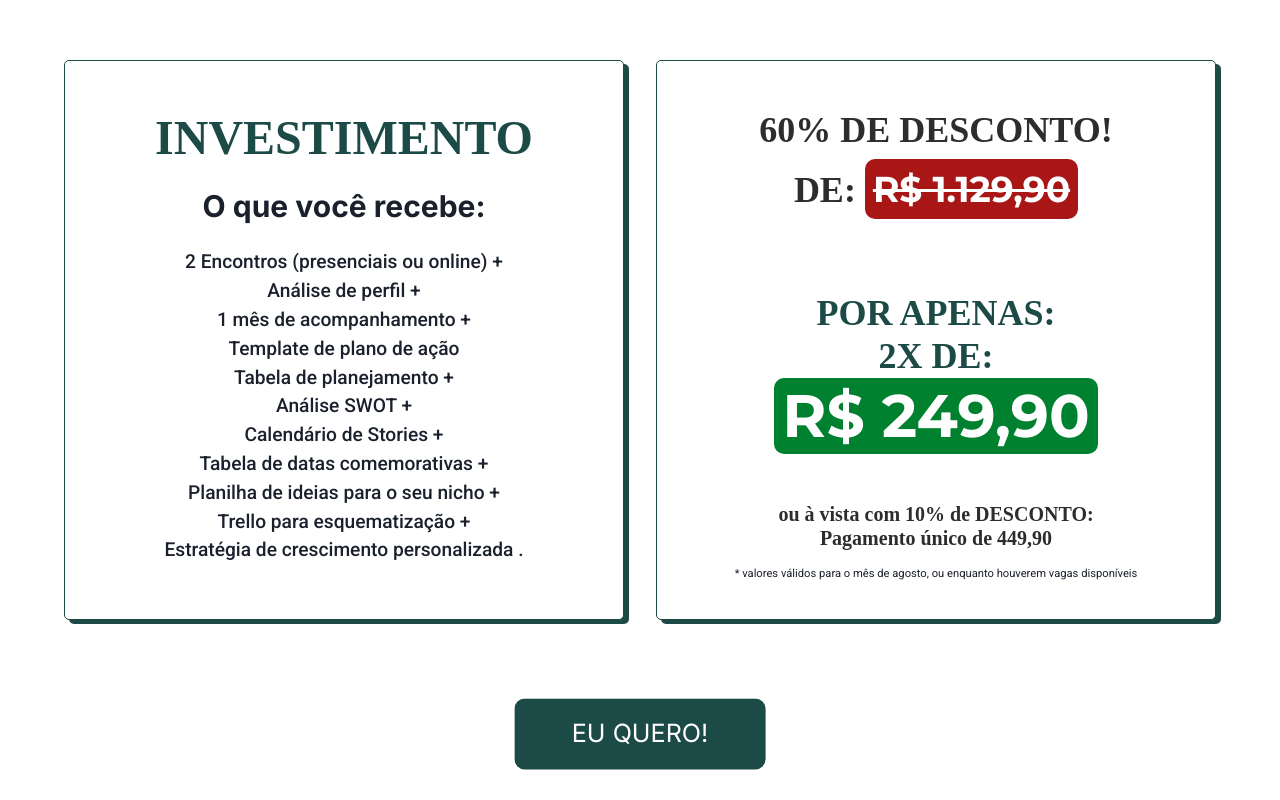
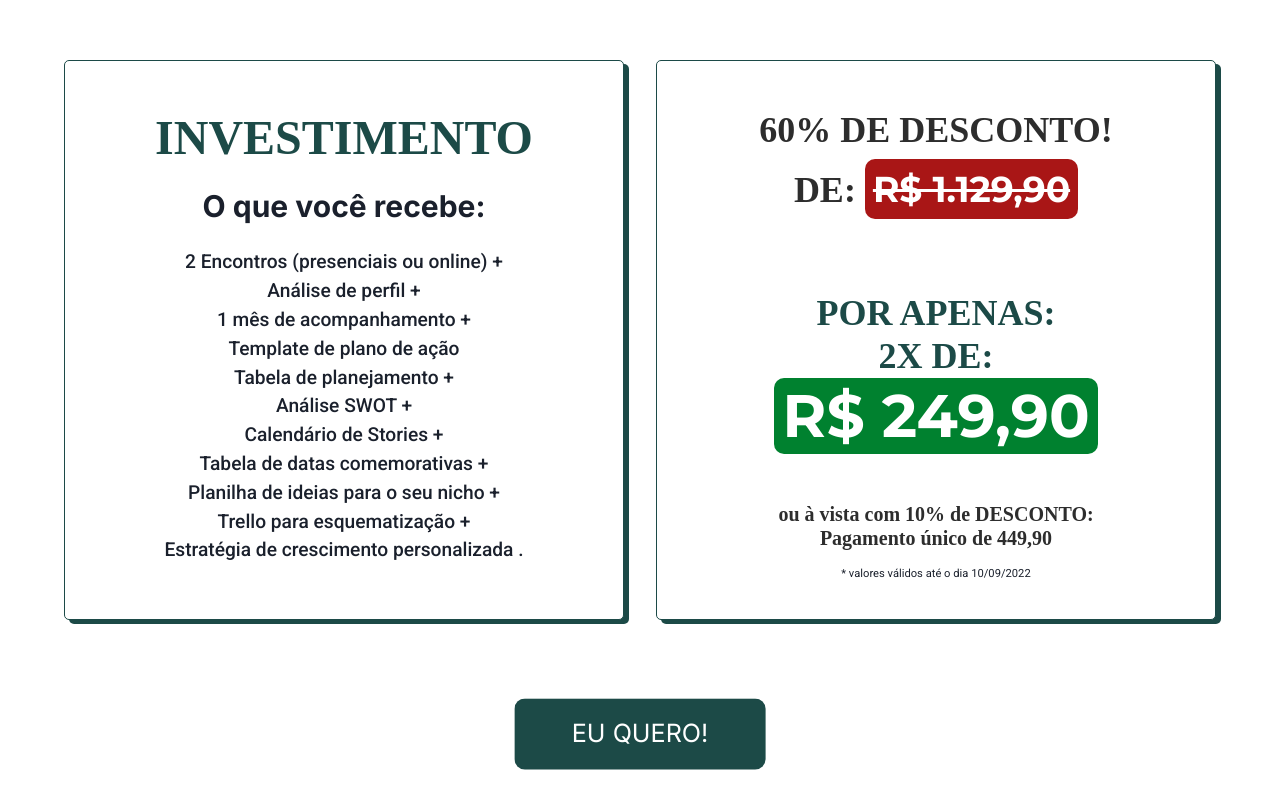
Before and after one commit to MatheusBrunoAlmeida/consultoriadc, a Next.js app: page / in a window 1280 px wide. Shown: the part 1684-2484 px from the top of the page. Built offline with nearby package versions, Linux system fonts and the light colour scheme; a web font is replaced by a local one.

Commit message:
Mudando texto da data de validade do desconto

```diff
--- a/src/pages/index.tsx
+++ b/src/pages/index.tsx
@@ -298,7 +298,7 @@ const Home: NextPage = () => {
             <Text
               fontSize="0.7rem"
             >
-              * valores válidos para o mês de agosto, ou enquanto houverem vagas disponíveis
+              * valores válidos até o dia 10/09/2022
             </Text>
           </Flex>
         </Flex>
```
